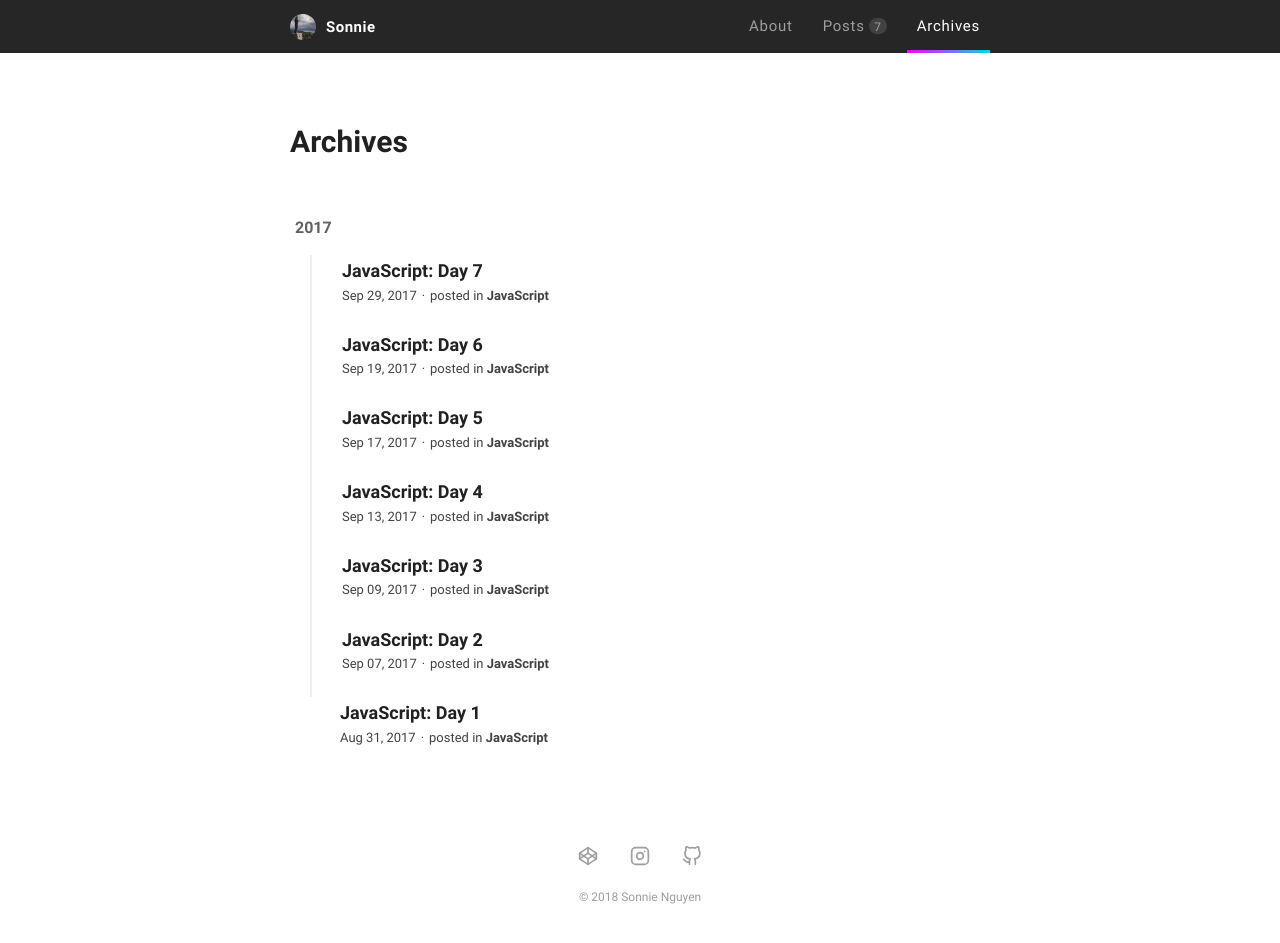
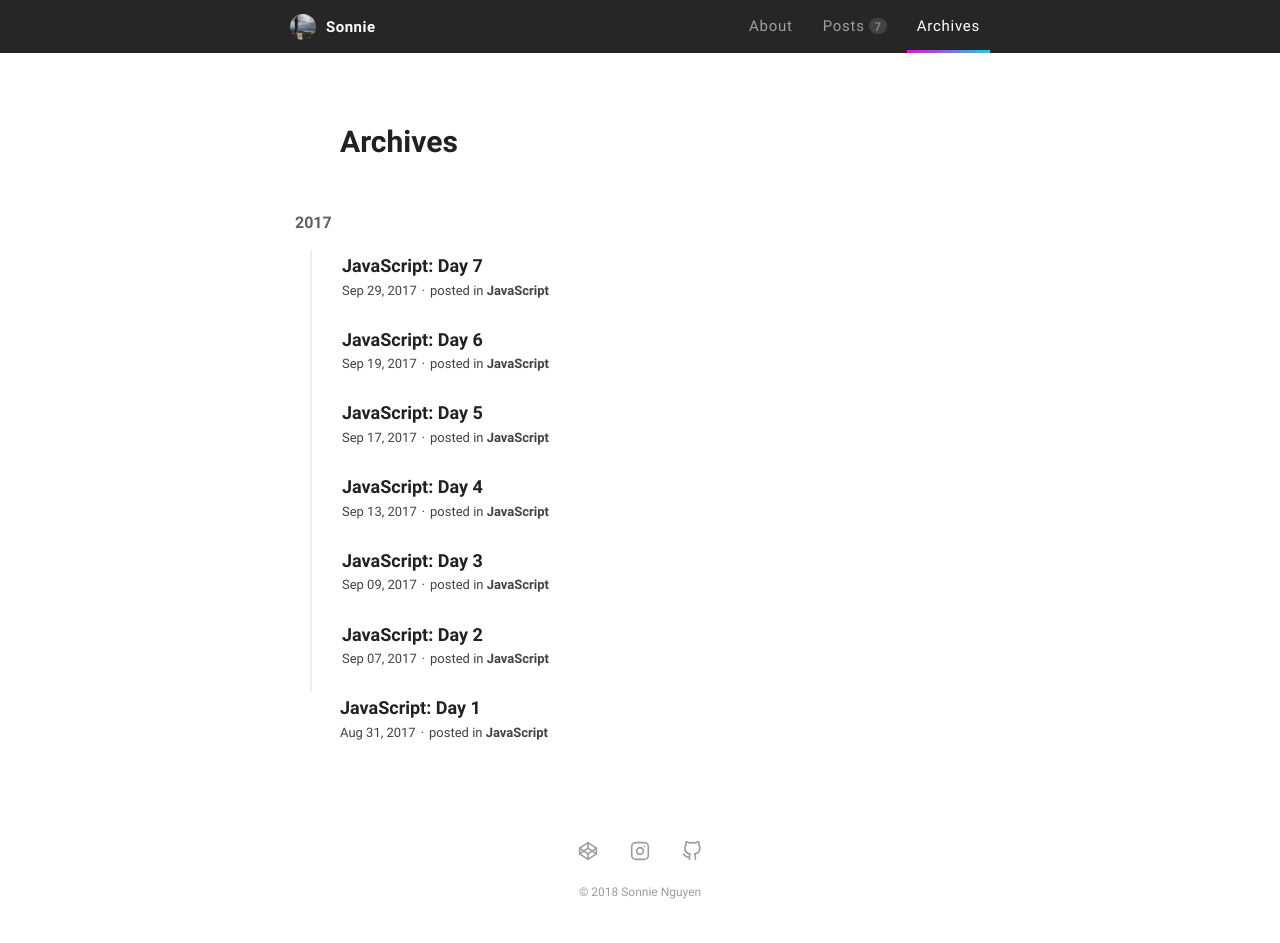
Before and after one commit to sonnienguyen/sonnie-nguyen-portfolio, a Jekyll site: the page built from _pages/archives.md, in a window 1280 px wide and 952 px high. Shown: the top 943 px of the window. Built offline with Jekyll 4.4.1, drawn with Linux system fonts in a browser that asks for light colours.

Commit message:
Change archives page header to align with posts

```diff
--- a/_layouts/archive.html
+++ b/_layouts/archive.html
@@ -3,8 +3,8 @@ layout: default
 ---
 
 <article role="article">
-  <h1>Archives</h1>
-  <div class="l-archives">
+  <h1 class="archives-offset">Archives</h1>
+  <div class="archives">
     {%for post in site.posts %}
       {% unless post.next %}
       <div class="archives-date">
@@ -19,7 +19,7 @@ layout: default
         </div>
         {% endif %}
       {% endunless %}
-      <article class="archives-offset">
+      <article class="archives-offset archives-offset-border">
           <h1 class="post-title post-title--small">
             <a class="link" href="{{ post.url }}">{{ post.title }}</a>
           </h1>
--- a/_sass/pages/_archives.scss
+++ b/_sass/pages/_archives.scss
@@ -2,12 +2,18 @@
 
 // Archives components
 .archives {
+  padding-top: 1.3rem;
 
-  // archives-offset20
+  // archives-offset
   &-offset {
-    border-left: .2rem solid $color-grey-lighter;
+
     margin-left: 2rem;
     padding-left: 3rem;
+  }
+
+  // archives-offset-border
+  &-offset-border {
+    border-left: .2rem solid $color-grey-lighter;
 
     &:last-child {
       border-left: 0;
@@ -18,7 +24,7 @@
   &-date {
     border-radius: .2rem;
     display: inline-block;
-    margin: 3rem 0 1.2rem;
+    margin: 1.2rem 0;
     padding: 0 .5rem;
   }
 
--- a/assets/css/main.css
+++ b/assets/css/main.css
@@ -1493,13 +1493,20 @@ code {
   width: 2.6rem;
 }
 
+.archives {
+  padding-top: 1.3rem;
+}
+
 .archives-offset {
-  border-left: 0.2rem solid #eeeeee;
   margin-left: 2rem;
   padding-left: 3rem;
 }
 
-.archives-offset:last-child {
+.archives-offset-border {
+  border-left: 0.2rem solid #eeeeee;
+}
+
+.archives-offset-border:last-child {
   border-left: 0;
 }
 
@@ -1507,7 +1514,7 @@ code {
   -webkit-border-radius: .2rem;
           border-radius: .2rem;
   display: inline-block;
-  margin: 3rem 0 1.2rem;
+  margin: 1.2rem 0;
   padding: 0 .5rem;
 }
 
```
